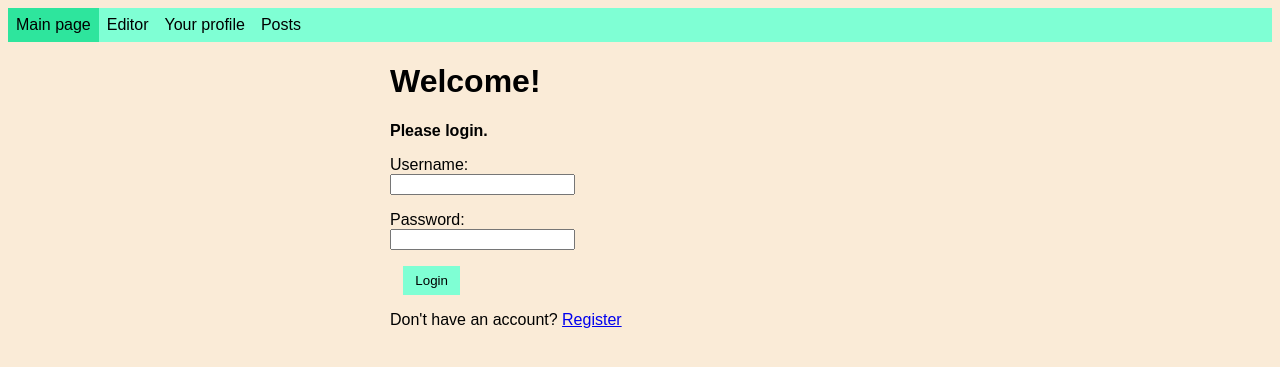
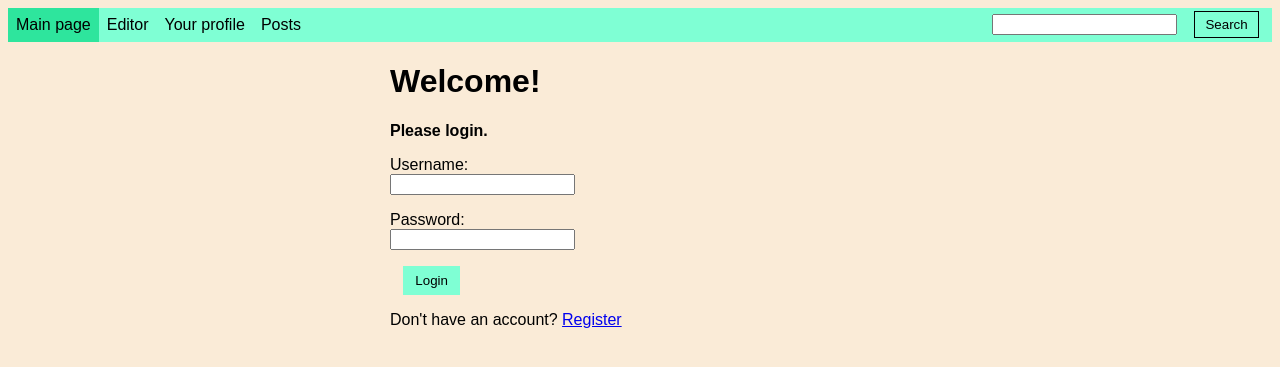
Before and after one commit to Pur-Pul/tsoha2023, a Flask app: page / in a window 1280 px wide. Shown: the top 367 px of the page. Run offline with Flask 3, Linux system fonts and the light colour scheme; some libraries are stand-ins or nearby versions.

Commit message:
added a search bar to find posts by title

```diff
--- a/src/templates/layout.html
+++ b/src/templates/layout.html
@@ -78,6 +78,13 @@
                 box-shadow: 2px 2px rgb(204, 193, 178);
                 cursor: pointer;
             }
+            .search_box {
+                float: right;
+            }
+            .search_box input:not(#search){
+                border: 1px solid black;
+                margin-top: 3px;
+            }
         </style>
     </head>
     <body>
@@ -93,8 +100,16 @@
                     <a id="content" href="/posts/popular">Popular</a>
                 </div>
             </div>
+            <div class="search_box">
+                <input type="text" name="search" id="search">
+                <input type="button" value="Search" class="action_button" onclick="search()">
+            </div>
         </ul>
         <script type="text/javascript">
+            function search() {
+                let query = document.getElementById("search").value;
+                window.location.href = "/posts/"+query;
+            }
             $(document).ready(function() {
                 $("[href]").each(function() {
                     if (this.href == window.location.href && this.id!="content") {
```
Also changed, not shown: documentation/work_schedule.md (+2 -0 lines), src/services/post_service.py (+6 -2 lines), README.md.
